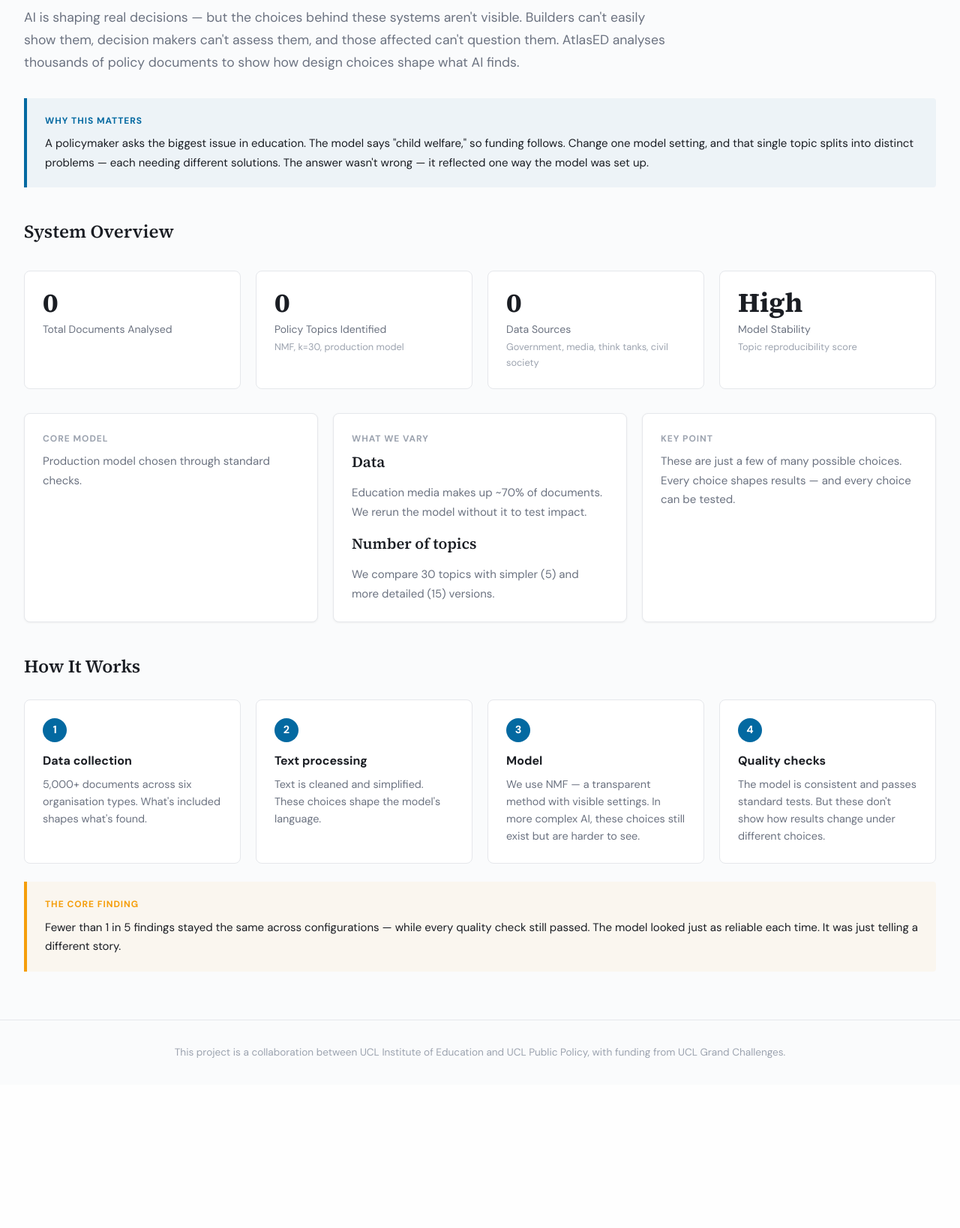
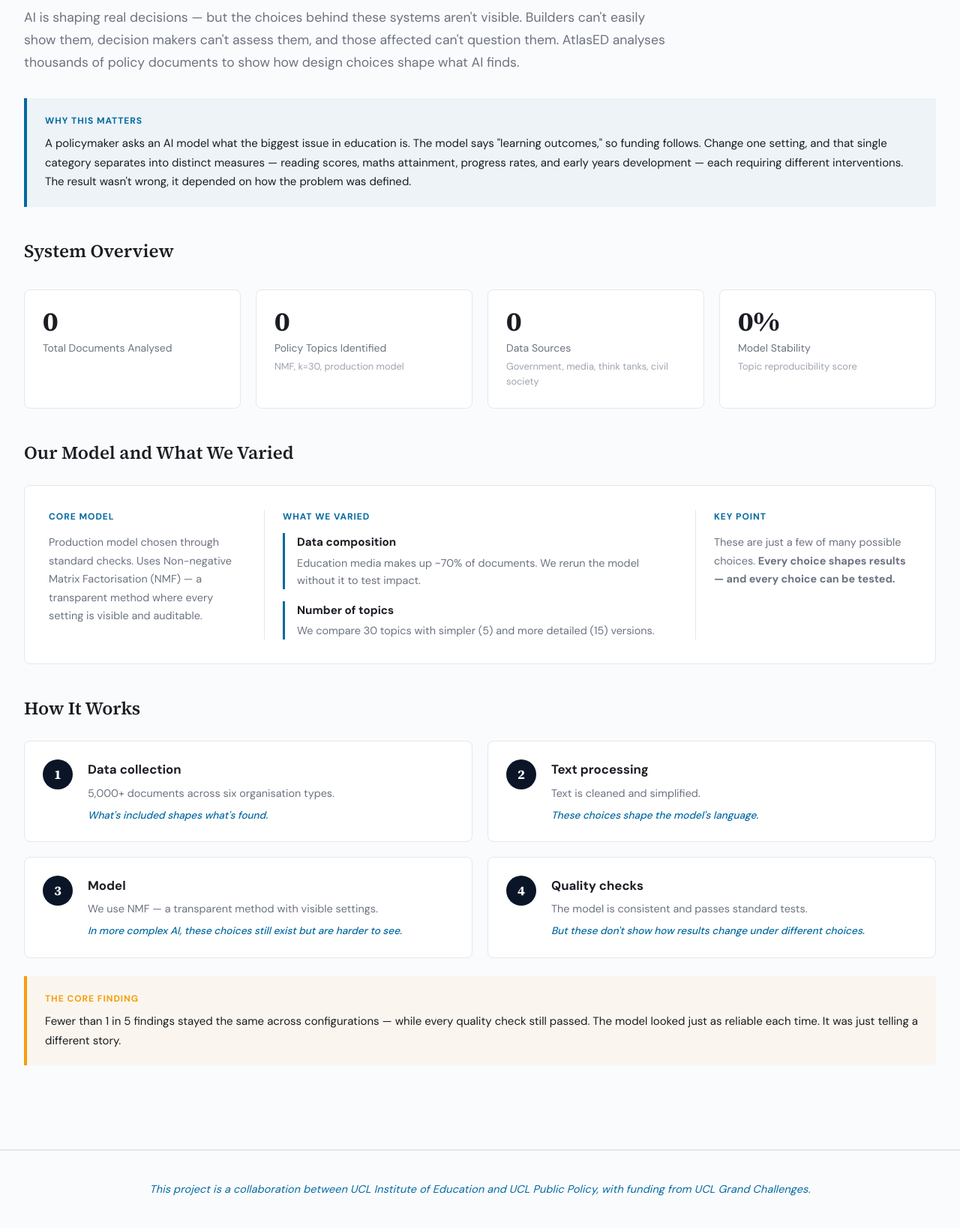
Before and after one commit to Yorkel/atlas-ed-tool, a FastAPI app: template templates/overview.html in a window 1280 px wide. Shown: the part 292-1930 px from the top of the page at 75% size. Before the commit the page ends 1704 px from the top, so only its background shows below. Run offline with FastAPI, Linux system fonts and the light colour scheme; the template is opened without the code that fills it, so the values that code supplies are empty.

Commit message:
design and text changes

```diff
--- a/static/style.css
+++ b/static/style.css
@@ -617,76 +617,153 @@ body {
 
 .data-table tr:hover { background: var(--bg); }
 
-/* ── Info Cards Row ────────────────────────────────────────────────── */
-.info-cards-row {
-  display: grid;
-  grid-template-columns: repeat(3, 1fr);
-  gap: 1.25rem;
-  margin: 2rem 0;
-}
-
-/* ── Steps Grid ───────────────────────────────────────────────────── */
-.steps-grid {
-  display: grid;
-  grid-template-columns: repeat(4, 1fr);
-  gap: 1.25rem;
-  margin: 1.5rem 0;
-}
-
-.step-card {
+/* ── Model Overview Card ───────────────────────────────────────────── */
+.model-overview-card {
   background: var(--surface);
   border: 1px solid var(--border);
   border-radius: 8px;
-  padding: 1.5rem;
-  transition: all 0.2s;
+  padding: 2rem;
+  margin: 1.5rem 0;
+  display: grid;
+  grid-template-columns: 1fr auto 2fr auto 1fr;
+  gap: 1.5rem;
+  align-items: start;
 }
 
-.step-card:hover {
-  transform: translateY(-2px);
-  box-shadow: 0 4px 12px rgba(0,0,0,0.08);
+.model-overview-divider {
+  width: 1px;
+  background: var(--border);
+  align-self: stretch;
 }
 
-.step-card-num {
-  display: inline-flex;
-  align-items: center;
-  justify-content: center;
-  width: 2rem;
-  height: 2rem;
-  border-radius: 50%;
-  background: var(--ocean);
-  color: white;
+.model-overview-label {
+  font-size: 0.75rem;
   font-weight: 700;
-  font-size: 0.9rem;
+  text-transform: uppercase;
+  letter-spacing: 0.08em;
+  color: var(--ocean);
   margin-bottom: 0.75rem;
 }
 
-.step-card-title {
-  font-weight: 700;
-  font-size: 1rem;
-  margin-bottom: 0.5rem;
-  color: var(--text-primary);
+.model-overview-section p {
+  font-size: 0.9rem;
+  color: var(--text-secondary);
+  line-height: 1.7;
 }
 
-.step-card-desc {
+.variation-items {
+  display: flex;
+  flex-direction: column;
+  gap: 1rem;
+}
+
+.variation-item {
+  padding-left: 1rem;
+  border-left: 3px solid var(--ocean);
+}
+
+.variation-name {
+  font-weight: 700;
+  font-size: 0.95rem;
+  color: var(--text-primary);
+  margin-bottom: 0.25rem;
+}
+
+.variation-desc {
   font-size: 0.9rem;
   color: var(--text-secondary);
   line-height: 1.6;
 }
 
 @media (max-width: 968px) {
-  .info-cards-row { grid-template-columns: 1fr; }
-  .steps-grid { grid-template-columns: 1fr 1fr; }
+  .model-overview-card {
+    grid-template-columns: 1fr;
+  }
+  .model-overview-divider {
+    width: 100%;
+    height: 1px;
+  }
+}
+
+/* ── Pipeline Grid ─────────────────────────────────────────────────── */
+.pipeline-grid {
+  display: grid;
+  grid-template-columns: repeat(2, 1fr);
+  gap: 1.25rem;
+  margin: 1.5rem 0;
+}
+
+.pipeline-card {
+  background: var(--surface);
+  border: 1px solid var(--border);
+  border-radius: 8px;
+  padding: 1.5rem;
+  display: flex;
+  gap: 1.25rem;
+  align-items: flex-start;
+  transition: all 0.2s;
+}
+
+.pipeline-card:hover {
+  border-color: var(--ocean);
+  box-shadow: 0 4px 12px rgba(3, 105, 161, 0.1);
+}
+
+.pipeline-num {
+  flex-shrink: 0;
+  display: flex;
+  align-items: center;
+  justify-content: center;
+  width: 2.5rem;
+  height: 2.5rem;
+  border-radius: 50%;
+  background: var(--navy);
+  color: white;
+  font-family: 'Source Serif 4', serif;
+  font-weight: 700;
+  font-size: 1.1rem;
+}
+
+.pipeline-content { flex: 1; }
+
+.pipeline-title {
+  font-weight: 700;
+  font-size: 1.05rem;
+  color: var(--text-primary);
+  margin-bottom: 0.4rem;
+}
+
+.pipeline-desc {
+  font-size: 0.9rem;
+  color: var(--text-secondary);
+  line-height: 1.6;
+  margin-bottom: 0.5rem;
+}
+
+.pipeline-insight {
+  font-size: 0.85rem;
+  color: var(--ocean);
+  font-weight: 500;
+  font-style: italic;
+  line-height: 1.5;
+}
+
+@media (max-width: 968px) {
+  .pipeline-grid { grid-template-columns: 1fr; }
 }
 
 /* ── Footer ────────────────────────────────────────────────────────── */
 .site-footer {
   max-width: 1400px;
-  margin: 0 auto;
-  padding: 2rem;
+  margin: 3rem auto 0;
+  padding: 2.5rem 2rem;
   text-align: center;
-  font-size: 0.85rem;
-  color: var(--text-muted);
-  border-top: 1px solid var(--border);
+  font-size: 0.9rem;
+  font-style: italic;
+  color: var(--ocean);
+  border-top: 2px solid var(--border);
+  letter-spacing: 0.01em;
+  line-height: 1.6;
 }
 
 /* ── Prototype Banner ──────────────────────────────────────────────── */
--- a/templates/overview.html
+++ b/templates/overview.html
@@ -14,9 +14,10 @@
 
 <div class="callout callout-info">
     <span class="callout-label">Why This Matters</span>
-    A policymaker asks the biggest issue in education. The model says "child welfare," so funding follows.
-    Change one model setting, and that single topic splits into distinct problems — each needing different
-    solutions. The answer wasn't wrong — it reflected one way the model was set up.
+    A policymaker asks an AI model what the biggest issue in education is. The model says "learning outcomes,"
+    so funding follows. Change one setting, and that single category separates into distinct measures —
+    reading scores, maths attainment, progress rates, and early years development — each requiring different
+    interventions. The result wasn't wrong, it depended on how the problem was defined.
 </div>
 
 <h2 class="section-title">System Overview</h2>
@@ -40,72 +41,73 @@
         <div class="stat-detail">Government, media, think tanks, civil society</div>
     </div>
     <div class="stat-card">
-        <div class="stat-value">High</div>
+        <div class="stat-value">{{ "%.0f" | format((stats.stability | default(0) | float) * 100) }}%</div>
         <div class="stat-label">Model Stability</div>
         <div class="stat-detail">Topic reproducibility score</div>
     </div>
 </div>
 
-<div class="info-cards-row">
-    <div class="card">
-        <div class="card-header">Core Model</div>
-        <div class="card-body">
-            Production model chosen through standard checks.
+<h2 class="section-title">Our Model and What We Varied</h2>
+
+<div class="model-overview-card">
+    <div class="model-overview-section">
+        <div class="model-overview-label">Core Model</div>
+        <p>Production model chosen through standard checks. Uses Non-negative Matrix Factorisation (NMF) — a transparent method where every setting is visible and auditable.</p>
+    </div>
+    <div class="model-overview-divider"></div>
+    <div class="model-overview-variations">
+        <div class="model-overview-label">What We Varied</div>
+        <div class="variation-items">
+            <div class="variation-item">
+                <div class="variation-name">Data composition</div>
+                <div class="variation-desc">Education media makes up ~70% of documents. We rerun the model without it to test impact.</div>
+            </div>
+            <div class="variation-item">
+                <div class="variation-name">Number of topics</div>
+                <div class="variation-desc">We compare 30 topics with simpler (5) and more detailed (15) versions.</div>
+            </div>
         </div>
     </div>
-    <div class="card">
-        <div class="card-header">What We Vary</div>
-        <div class="card-title">Data</div>
-        <div class="card-body">
-            Education media makes up ~70% of documents. We rerun the model without it to test impact.
-        </div>
-        <div class="card-title" style="margin-top:1rem;">Number of topics</div>
-        <div class="card-body">
-            We compare 30 topics with simpler (5) and more detailed (15) versions.
-        </div>
-    </div>
-    <div class="card">
-        <div class="card-header">Key Point</div>
-        <div class="card-body">
-            These are just a few of many possible choices.
-            Every choice shapes results — and every choice can be tested.
-        </div>
+    <div class="model-overview-divider"></div>
+    <div class="model-overview-section">
+        <div class="model-overview-label">Key Point</div>
+        <p>These are just a few of many possible choices. <strong>Every choice shapes results — and every choice can be tested.</strong></p>
     </div>
 </div>
 
 <h2 class="section-title">How It Works</h2>
 
-<div class="steps-grid">
-    <div class="step-card">
-        <div class="step-card-num">1</div>
-        <div class="step-card-title">Data collection</div>
-        <div class="step-card-desc">
-            5,000+ documents across six organisation types.
-            What's included shapes what's found.
+<div class="pipeline-grid">
+    <div class="pipeline-card">
+        <div class="pipeline-num">1</div>
+        <div class="pipeline-content">
+            <div class="pipeline-title">Data collection</div>
+            <div class="pipeline-desc">5,000+ documents across six organisation types.</div>
+            <div class="pipeline-insight">What's included shapes what's found.</div>
         </div>
     </div>
-    <div class="step-card">
-        <div class="step-card-num">2</div>
-        <div class="step-card-title">Text processing</div>
-        <div class="step-card-desc">
-            Text is cleaned and simplified.
-            These choices shape the model's language.
+    <div class="pipeline-card">
+        <div class="pipeline-num">2</div>
+        <div class="pipeline-content">
+            <div class="pipeline-title">Text processing</div>
+            <div class="pipeline-desc">Text is cleaned and simplified.</div>
+            <div class="pipeline-insight">These choices shape the model's language.</div>
         </div>
     </div>
-    <div class="step-card">
-        <div class="step-card-num">3</div>
-        <div class="step-card-title">Model</div>
-        <div class="step-card-desc">
-            We use NMF — a transparent method with visible settings.
-            In more complex AI, these choices still exist but are harder to see.
+    <div class="pipeline-card">
+        <div class="pipeline-num">3</div>
+        <div class="pipeline-content">
+            <div class="pipeline-title">Model</div>
+            <div class="pipeline-desc">We use NMF — a transparent method with visible settings.</div>
+            <div class="pipeline-insight">In more complex AI, these choices still exist but are harder to see.</div>
         </div>
     </div>
-    <div class="step-card">
-        <div class="step-card-num">4</div>
-        <div class="step-card-title">Quality checks</div>
-        <div class="step-card-desc">
-            The model is consistent and passes standard tests.
-            But these don't show how results change under different choices.
+    <div class="pipeline-card">
+        <div class="pipeline-num">4</div>
+        <div class="pipeline-content">
+            <div class="pipeline-title">Quality checks</div>
+            <div class="pipeline-desc">The model is consistent and passes standard tests.</div>
+            <div class="pipeline-insight">But these don't show how results change under different choices.</div>
         </div>
     </div>
 </div>
```
